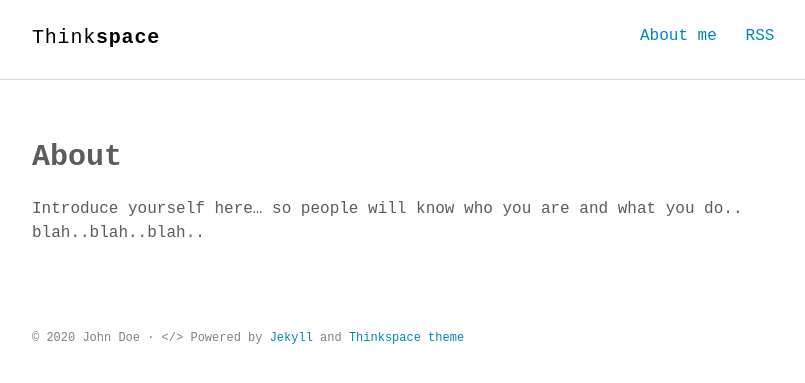
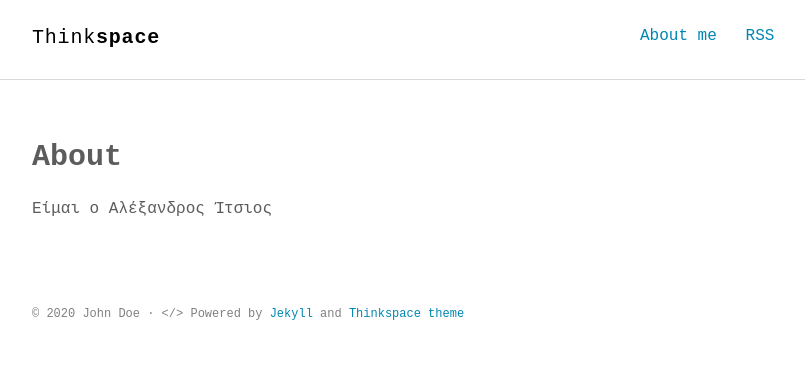
Before and after one commit to alexitsios/site, a Jekyll site: the page built from about.md, in a window 1280 px wide. Shown: the top 383 px of the page, without its empty margins (232-1037 px from the left). Built offline with Jekyll 4.4.1, drawn with Linux system fonts in a browser that asks for light colours; some web fonts are replaced.

Commit message:
Update about.md

```diff
--- a/about.md
+++ b/about.md
@@ -4,4 +4,4 @@ title: About
 permalink: /about/
 ---
 
-Introduce yourself here... so people will know who you are and what you do.. blah..blah..blah..
+Είμαι ο Αλέξανδρος Ίτσιος
```
